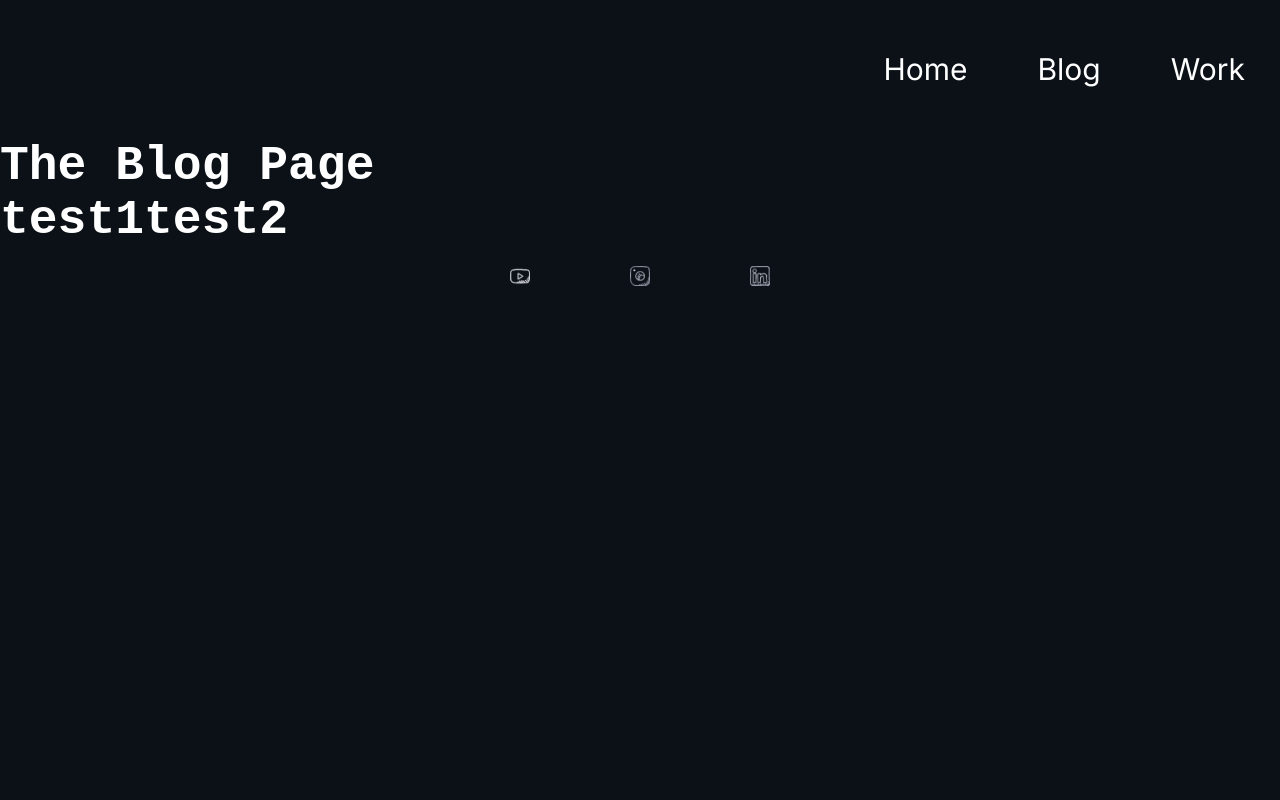
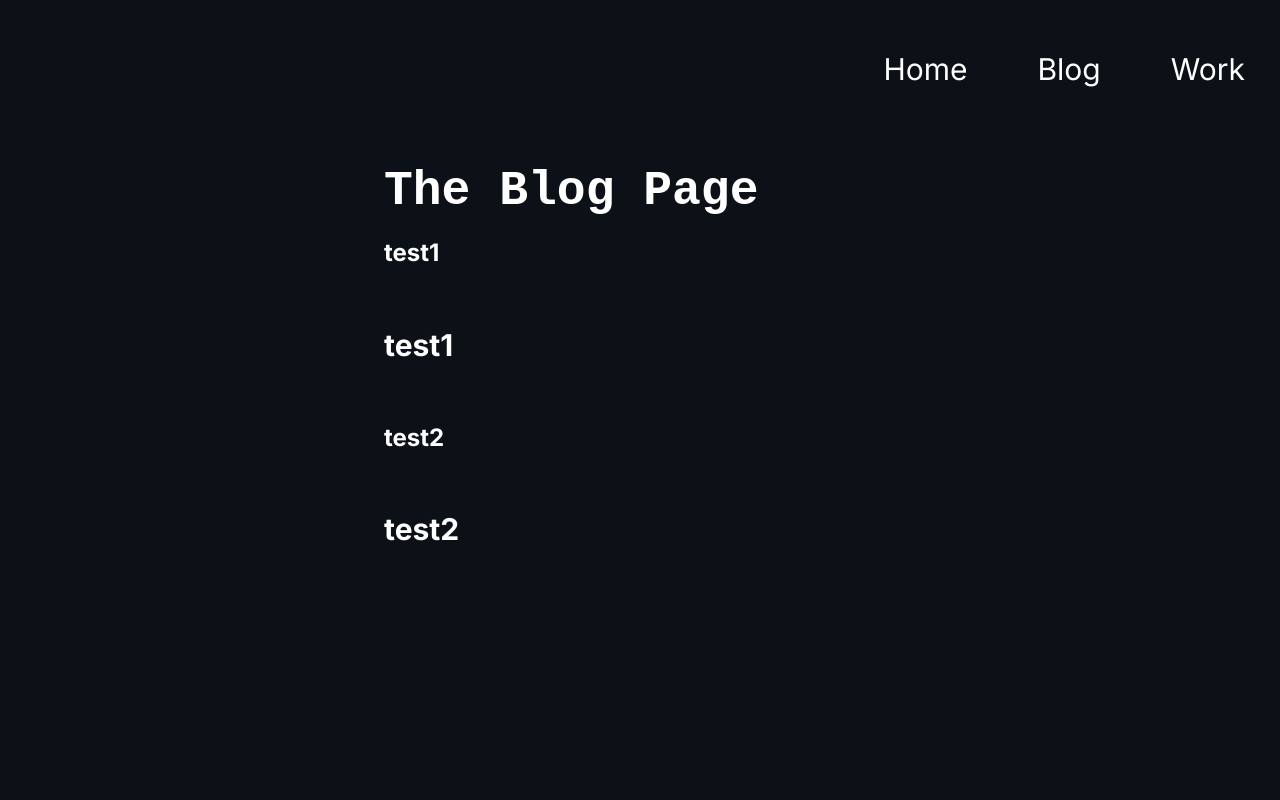
Before and after one commit to shpoopdy/Webby, a Next.js app: page /Blog in a window 1280 px wide. Shown: the top 800 px of the page. Built offline with nearby package versions, Linux system fonts and the light colour scheme.

Commit message:
Attempting to set up blog

```diff
--- a/app/Blog/BlogList.jsx
+++ b/app/Blog/BlogList.jsx
@@ -1,10 +1,11 @@
 import { blog_data } from './blog_data';
 import BlogPost from './BlogPost';
+import styles from './BlogList.module.css';
 
 export default function BlogList() {
   return (
-      <div >
-          {blog_data.map(blog => <BlogPost key={blog.id} {...blog}/>)}
+      <div className={styles.grid_container}>
+        {blog_data.map(blog => <BlogPost key={blog.id} {...blog}/>)}
       </div>
   )
 }
--- /dev/null
+++ b/app/Blog/BlogList.module.css
@@ -0,0 +1,5 @@
+.grid_container {
+  display: grid;
+  grid-template-columns: repeat(1, 1fr);
+  gap:20px;
+}
--- /dev/null
+++ b/app/Blog/BlogPage.jsx
@@ -0,0 +1,8 @@
+
+
+export default function BlogPage(props) {
+  return (
+    <>
+    </>
+  )
+}
--- a/app/Blog/BlogPost.jsx
+++ b/app/Blog/BlogPost.jsx
@@ -1,7 +1,13 @@
+import Link from 'next/link';
+import BlogPage from './BlogPage';
+
 export default function BlogPost(props) {
   return (
     <>
-      <h1>{props.title}</h1>
+      <h2>{props.title}</h2>
+      <h2>
+        <Link href={BlogPage(props)}>{props.title}</Link>
+      </h2>
     </>
   )
 }
--- a/app/Blog/page.jsx
+++ b/app/Blog/page.jsx
@@ -3,8 +3,10 @@ import BlogList from "./BlogList"
 export default function Blog() {
   return (
     <>
-      <h1>The Blog Page</h1>
-      <BlogList />
+      <div className='mainContain'>
+        <h1>The Blog Page</h1>
+        <BlogList />
+      </div>
     </>
   )
 }
```
